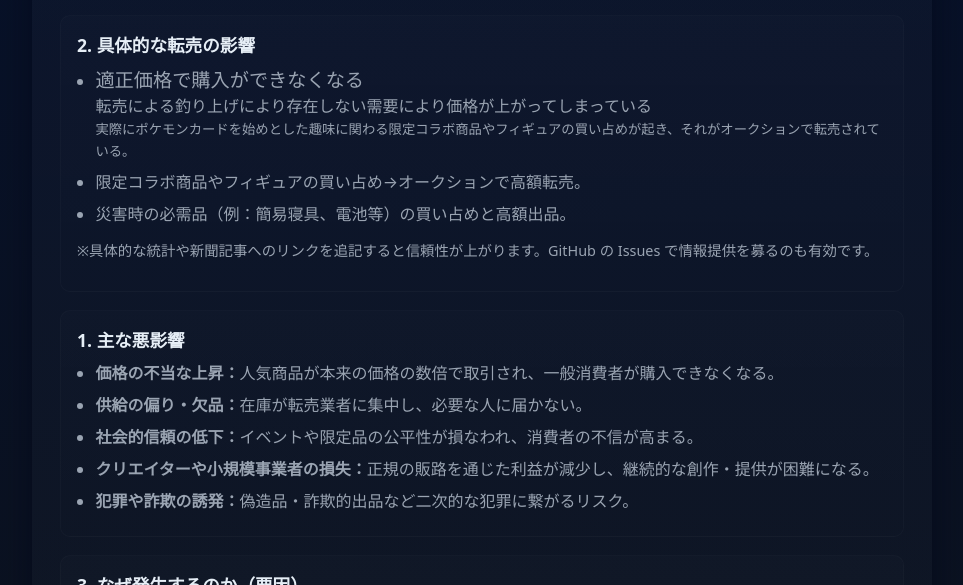
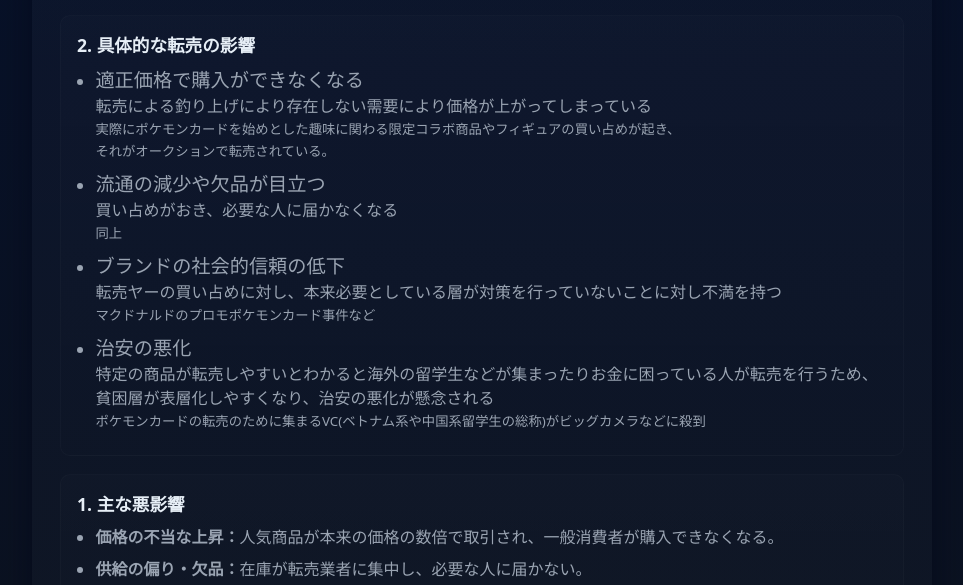
Before and after one commit to s23012/Social.resale, a plain HTML site: page index.html in a window 1280 px wide. Shown: the part 154-739 px from the top of the page, without its empty margins (158-1121 px from the left). Drawn offline with Linux system fonts and the light colour scheme.

Commit message:
Update index.html

```diff
--- a/index.html
+++ b/index.html
@@ -47,11 +47,12 @@
     <section id="cases" class="card" aria-labelledby="cases-title">
       <h2 id="cases-title">2. 具体的な転売の影響</h2>
       <ul>
-        <li><big>適正価格で購入ができなくなる</big><br>転売による釣り上げにより存在しない需要により価格が上がってしまっている<br><small>実際にポケモンカードを始めとした趣味に関わる限定コラボ商品やフィギュアの買い占めが起き、それがオークションで転売されている。</small></li>
-        <li>限定コラボ商品やフィギュアの買い占め→オークションで高額転売。</li>
-        <li>災害時の必需品（例：簡易寝具、電池等）の買い占めと高額出品。</li>
+        <li><big>適正価格で購入ができなくなる</big><br>転売による釣り上げにより存在しない需要により価格が上がってしまっている<br><small>実際にポケモンカードを始めとした趣味に関わる限定コラボ商品やフィギュアの買い占めが起き、
+          <br>それがオークションで転売されている。</small></li>
+        <li><big>流通の減少や欠品が目立つ</big><br>買い占めがおき、必要な人に届かなくなる<br><small>同上</small></li>
+        <li><big>ブランドの社会的信頼の低下</big><br>転売ヤーの買い占めに対し、本来必要としている層が対策を行っていないことに対し不満を持つ<br><small>マクドナルドのプロモポケモンカード事件など</small></li>
+        <li><big>治安の悪化</big><br>特定の商品が転売しやすいとわかると海外の留学生などが集まったりお金に困っている人が転売を行うため、<br>貧困層が表層化しやすくなり、治安の悪化が懸念される<br><small>ポケモンカードの転売のために集まるVC(ベトナム系や中国系留学生の総称)がビッグカメラなどに殺到</small></li>
       </ul>
-      <p class="small">※具体的な統計や新聞記事へのリンクを追記すると信頼性が上がります。GitHub の Issues で情報提供を募るのも有効です。</p>
     </section>
 
     <section id="impacts" class="card" aria-labelledby="impacts-title">
```
